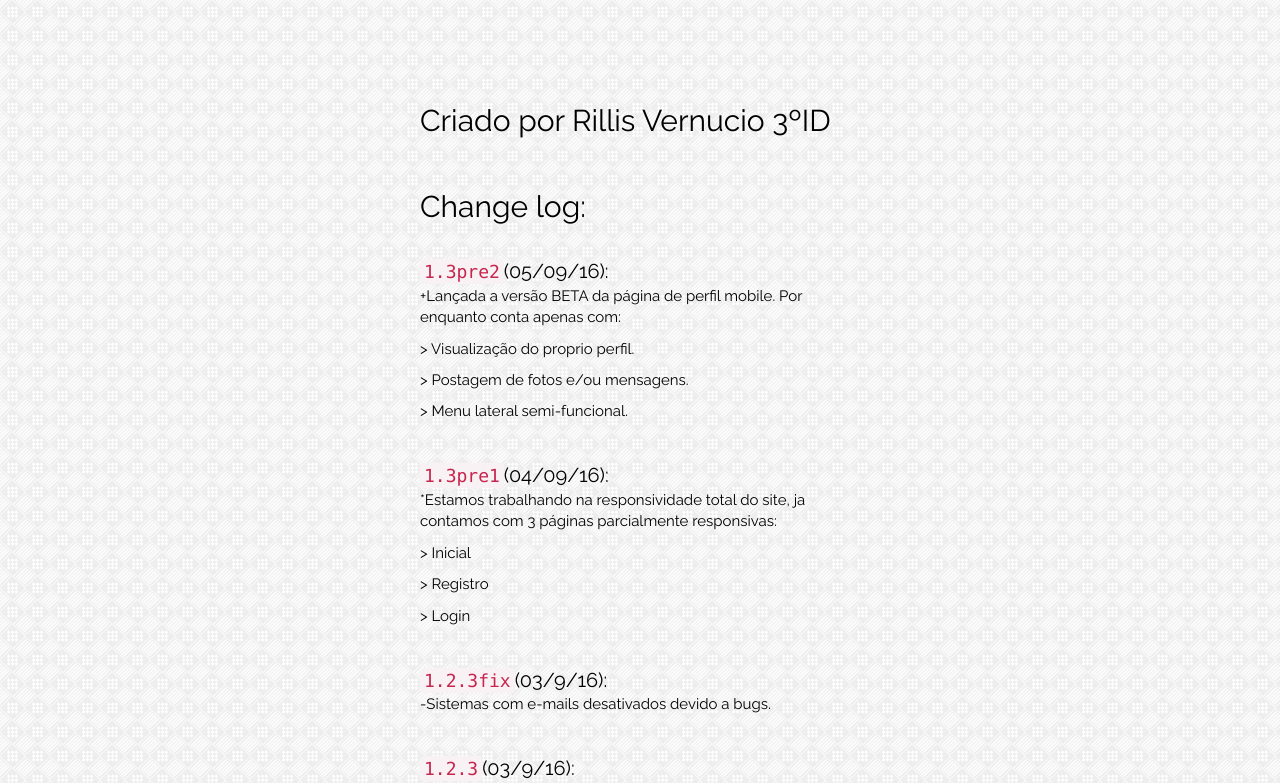
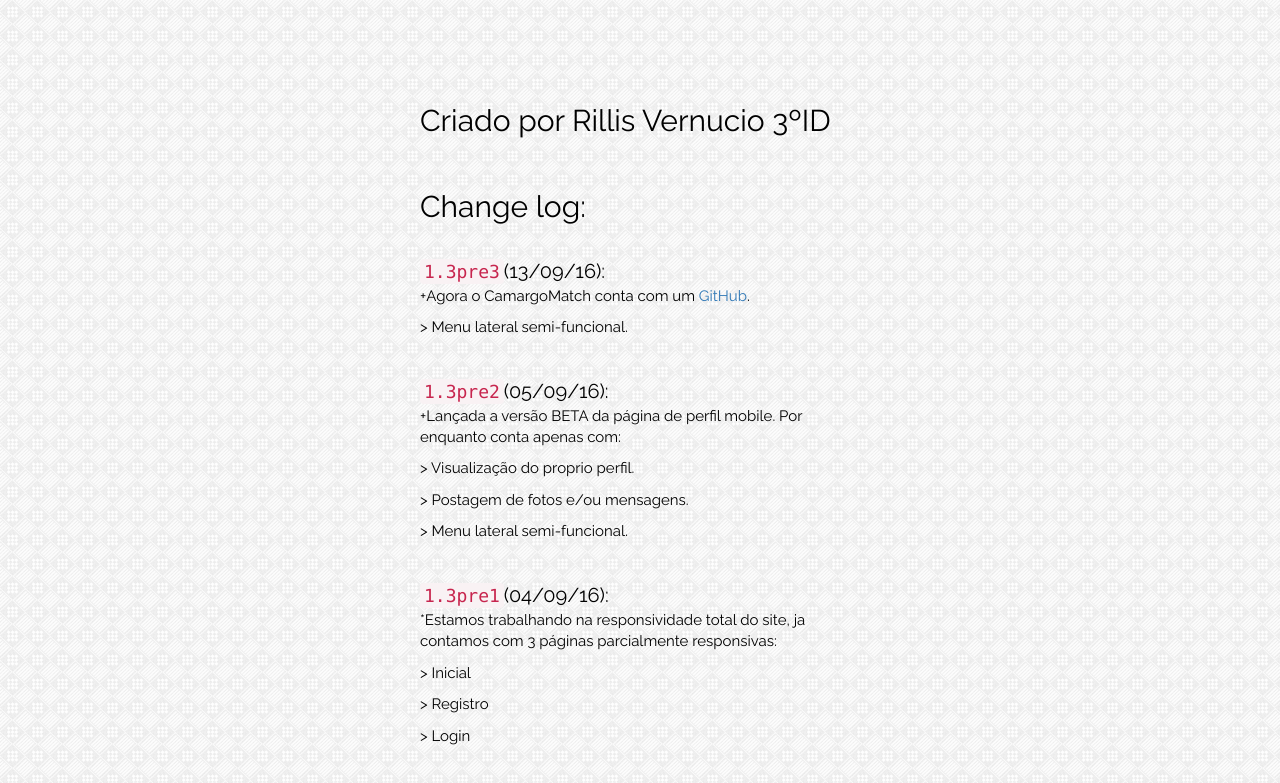
Before and after one commit to rillis/CamargoMatch, a PHP site: page /sobre.php in a window 1280 px wide. Shown: the top 783 px of the page. Run offline with PHP 8.4, Linux system fonts and the light colour scheme; a stand-in replaces the project's code that opens the database connection.

Commit message:
update: sobre

```diff
--- a/sobre.php
+++ b/sobre.php
@@ -47,6 +47,9 @@
 				<br><br>
 				Change log:
 				<br>
+				<span class="version"><br><code>1.3pre3</code>(13/09/16):</span>
+				<p>+Agora o CamargoMatch conta com um <a href="https://github.com/rillis/CamargoMatch" target="_blank">GitHub</a>.</p>
+				<p>> Menu lateral semi-funcional.</p>
 				<span class="version"><br><code>1.3pre2</code>(05/09/16):</span>
 				<p>+Lançada a versão BETA da página de perfil mobile. Por enquanto conta apenas com:</p>
 				<p>> Visualização do proprio perfil.</p>
```
